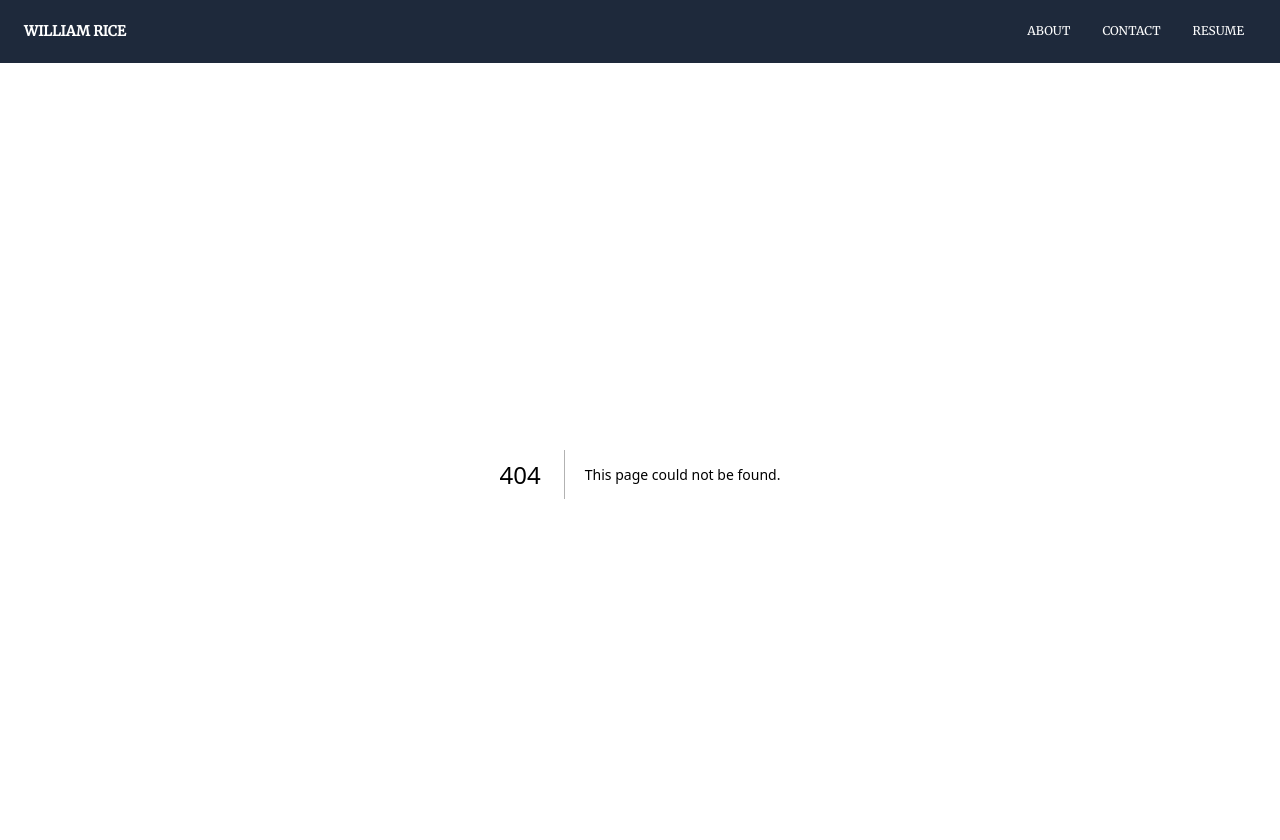
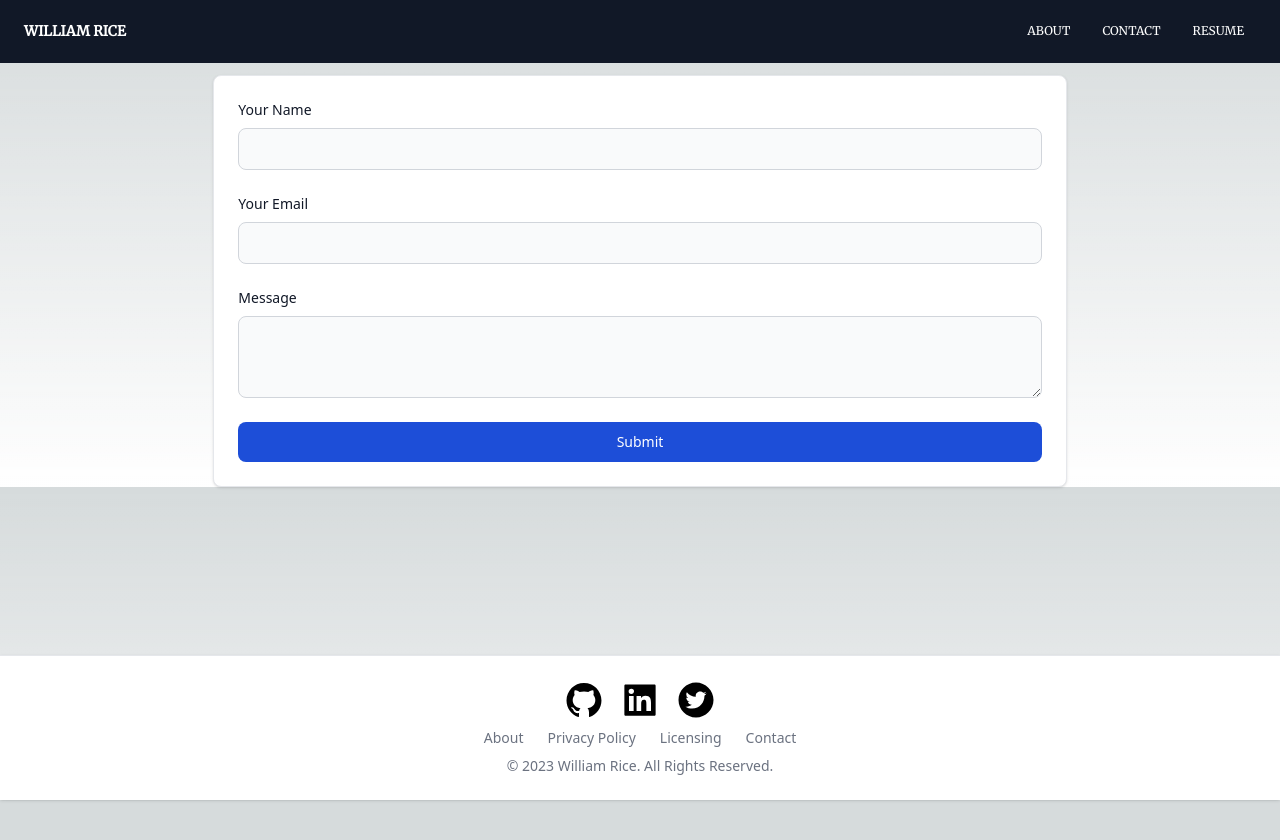
Before and after one commit to williamrice/williamarice-web, a Next.js app: page /contact in a window 1280 px wide. Before the commit this address had no page. Shown: the top 840 px of the page. After the commit the page ends 800 px from the top, so only its background shows below. Built offline with nearby package versions, Linux system fonts and the light colour scheme.

Commit message:
Frontend work

```diff
--- /dev/null
+++ b/app/contact/page.tsx
@@ -0,0 +1,12 @@
+import ContactForm from "@/components/ContactForm";
+import React from "react";
+
+const ContactPage = () => {
+  return (
+    <div className="flex justify-center w-full">
+      <ContactForm />
+    </div>
+  );
+};
+
+export default ContactPage;
--- a/app/layout.tsx
+++ b/app/layout.tsx
@@ -1,4 +1,5 @@
 import Navbar from "@/components/NavBar";
+import Footer from "@/components/Footer";
 import "./globals.css";
 import type { Metadata } from "next";
 
@@ -17,6 +18,7 @@ export default function RootLayout({
       <body>
         <Navbar fixed={false} />
         {children}
+        <Footer />
       </body>
     </html>
   );
--- a/app/page.tsx
+++ b/app/page.tsx
@@ -1,9 +1,12 @@
+import JumboTron from "@/components/JumboTron";
 import Image from "next/image";
 
 export default function Home() {
   return (
     <div className="flex flex-col items-center justify-center w-full flex-1 px-20 text-center">
-      <h1>Website Coming Soon</h1>
+      <div>
+        <JumboTron />
+      </div>
     </div>
   );
 }
--- /dev/null
+++ b/components/ContactForm.tsx
@@ -0,0 +1,64 @@
+import React from "react";
+
+const ContactForm = () => {
+  return (
+    <div className="block w-2/3 p-6 bg-white border border-gray-200 rounded-lg shadow  dark:bg-gray-900 dark:border-gray-700 ">
+      <form>
+        <div className="mb-6">
+          <label
+            htmlFor="email"
+            className="block mb-2 text-sm font-medium text-gray-900 dark:text-white"
+          >
+            Your Name
+          </label>
+          <input
+            type="text"
+            id="name"
+            className="bg-gray-50 border border-gray-300 text-gray-900 text-sm rounded-lg focus:ring-blue-500 focus:border-blue-500 block w-full p-2.5 dark:bg-gray-700 dark:border-gray-600 dark:placeholder-gray-400 dark:text-white dark:focus:ring-blue-500 dark:focus:border-blue-500"
+            required
+          />
+        </div>
+        <div className="mb-6">
+          <label
+            htmlFor="password"
+            className="block mb-2 text-sm font-medium text-gray-900 dark:text-white"
+          >
+            Your Email
+          </label>
+          <input
+            type="email"
+            id="email"
+            className="bg-gray-50 border border-gray-300 text-gray-900 text-sm rounded-lg focus:ring-blue-500 focus:border-blue-500 block w-full p-2.5 dark:bg-gray-700 dark:border-gray-600 dark:placeholder-gray-400 dark:text-white dark:focus:ring-blue-500 dark:focus:border-blue-500"
+            required
+          />
+        </div>
+        <div className="mb-6">
+          <label
+            htmlFor="message"
+            className="block mb-2 text-sm font-medium text-gray-900 dark:text-white"
+          >
+            Message
+          </label>
+          <textarea
+            id="message"
+            rows={3}
+            cols={40}
+            className="bg-gray-50 border border-gray-300 text-gray-900 text-sm rounded-lg focus:ring-blue-500 focus:border-blue-500 block w-full p-2.5 dark:bg-gray-700 dark:border-gray-600 dark:placeholder-gray-400 dark:text-white dark:focus:ring-blue-500 dark:focus:border-blue-500"
+            required
+          />
+        </div>
+
+        <div className="sm:flex sm:justify-center">
+          <button
+            type="submit"
+            className="text-white bg-blue-700 hover:bg-blue-800 focus:ring-4 focus:outline-none focus:ring-blue-300 font-medium rounded-lg text-sm w-full sm:w-90 px-5 py-2.5 text-center dark:bg-blue-600 dark:hover:bg-blue-700 dark:focus:ring-blue-800"
+          >
+            Submit
+          </button>
+        </div>
+      </form>
+    </div>
+  );
+};
+
+export default ContactForm;
--- /dev/null
+++ b/components/Footer.tsx
@@ -0,0 +1,46 @@
+import React from "react";
+
+import SocialLinks from "./SocialLinks";
+
+const Footer = () => {
+  return (
+    <footer className="fixed bottom-0 left-0 z-20 w-full p-4 bg-white border-t border-gray-200 shadow md:flex-col md:items-center md:justify-center md:p-6 dark:bg-gray-900 dark:border-gray-600">
+      <div className="flex justify-center gap-4 mb-2">
+        <SocialLinks />
+      </div>
+      <ul className="flex flex-wrap justify-center mt-3 text-sm font-medium text-gray-500 dark:text-gray-400 sm:mt-0 mb-2">
+        <li>
+          <a href="#" className="mr-4 hover:underline md:mr-6">
+            About
+          </a>
+        </li>
+        <li>
+          <a href="#" className="mr-4 hover:underline md:mr-6">
+            Privacy Policy
+          </a>
+        </li>
+        <li>
+          <a href="#" className="mr-4 hover:underline md:mr-6">
+            Licensing
+          </a>
+        </li>
+        <li>
+          <a href="#" className="hover:underline">
+            Contact
+          </a>
+        </li>
+      </ul>
+      <div className="flex justify-center">
+        <span className="text-sm text-gray-500 sm:text-center dark:text-gray-400">
+          © {new Date().getFullYear()}{" "}
+          <a href="https://www.williamarice.com" className="hover:underline">
+            William Rice
+          </a>
+          . All Rights Reserved.
+        </span>
+      </div>
+    </footer>
+  );
+};
+
+export default Footer;
--- /dev/null
+++ b/components/JumboTron.tsx
@@ -0,0 +1,42 @@
+import React from "react";
+import Image from "next/image";
+import {
+  AiFillGithub,
+  AiFillLinkedin,
+  AiFillTwitterCircle,
+} from "react-icons/ai";
+
+const JumboTron = () => {
+  return (
+    <section className="bg-white dark:bg-gray-900 rounded-md">
+      <div className="py-6 px-4 mx-auto max-w-screen-xl text-center lg:py-10">
+        <div className="w-full flex justify-center mb-6">
+          <Image
+            alt="Profile Picture"
+            src="/profile_tie.jpg"
+            width={150}
+            height={150}
+            className="rounded-full"
+          />
+        </div>
+        <h1 className="mb-4 text-4xl font-extrabold tracking-tight leading-none text-gray-900 md:text-5xl lg:text-6xl dark:text-white">
+          William Rice
+        </h1>
+        <p className="mb-8 text-lg font-normal text-gray-500 lg:text-xl sm:px-16 lg:px-48 dark:text-gray-400">
+          Welcome to my personal space on the web! I&apos;m just another nerd
+          that enjoys software development, 3d printing, and gaming.
+        </p>
+        <a href="https://williamrice.github.io" target="blank">
+          <button
+            type="button"
+            className="text-gray-900 hover:text-white border border-gray-800 hover:bg-gray-900 focus:ring-4 focus:outline-none focus:ring-gray-300 font-medium rounded-lg text-md px-8 py-2.5 text-center mr-2 mb-2 dark:border-gray-600 dark:text-gray-400 dark:hover:text-white dark:hover:bg-gray-600 dark:focus:ring-gray-800"
+          >
+            View My Resume
+          </button>
+        </a>
+      </div>
+    </section>
+  );
+};
+
+export default JumboTron;
--- a/components/NavBar.tsx
+++ b/components/NavBar.tsx
@@ -20,12 +20,12 @@ export default function Navbar({ fixed }: NavBarProps) {
   const [navbarOpen, setNavbarOpen] = React.useState(false);
   return (
     <>
-      <div className="relative flex flex-wrap items-center justify-between px-2 py-3 bg-slate-800 mb-3">
+      <div className="relative flex flex-wrap items-center justify-between px-2 py-3 bg-gray-900 mb-3">
         <div className="container px-4 mx-auto flex flex-wrap items-center justify-between">
           <div className="w-full relative flex justify-between lg:w-auto lg:static lg:block lg:justify-start">
             <a
               className={`${merriweather.className} text-sm font-bold leading-relaxed inline-block mr-4 py-2 whitespace-nowrap uppercase text-white`}
-              href="#pablo"
+              href="/"
             >
               William Rice
             </a>
@@ -34,7 +34,7 @@ export default function Navbar({ fixed }: NavBarProps) {
               type="button"
               onClick={() => setNavbarOpen(!navbarOpen)}
             >
-              <AiOutlineMenu size={30} />
+              <AiOutlineMenu size={25} />
             </button>
           </div>
           <div
@@ -48,7 +48,7 @@ export default function Navbar({ fixed }: NavBarProps) {
               <li className="nav-item">
                 <a
                   className="px-3 py-2 flex items-center text-xs uppercase font-bold leading-snug text-white hover:opacity-75"
-                  href="#pablo"
+                  href="#"
                 >
                   <span className={`${merriweather.className} ml-2`}>
                     About
@@ -58,7 +58,7 @@ export default function Navbar({ fixed }: NavBarProps) {
               <li className="nav-item">
                 <a
                   className="px-3 py-2 flex items-center text-xs uppercase font-bold leading-snug text-white hover:opacity-75"
-                  href="#pablo"
+                  href="/contact"
                 >
                   <span className={`${merriweather.className} ml-2`}>
                     Contact
@@ -68,7 +68,8 @@ export default function Navbar({ fixed }: NavBarProps) {
               <li className="nav-item">
                 <a
                   className="px-3 py-2 flex items-center text-xs uppercase font-bold leading-snug text-white hover:opacity-75"
-                  href="#pablo"
+                  href="https://williamrice.github.io"
+                  target="blank"
                 >
                   <span className={`${merriweather.className} ml-2`}>
                     Resume
--- /dev/null
+++ b/components/SocialLinks.tsx
@@ -0,0 +1,31 @@
+import React from "react";
+import {
+  AiFillGithub,
+  AiFillLinkedin,
+  AiFillTwitterCircle,
+} from "react-icons/ai";
+
+const SocialLinks = () => {
+  const size: number = 40;
+  return (
+    <>
+      <a href="https://www.github.com/williamrice" target="blank">
+        <AiFillGithub size={size} className="hover:text-black cursor-pointer" />
+      </a>
+      <a href="https://www.linkedin.com/in/realwilliamrice/" target="blank">
+        <AiFillLinkedin
+          size={size}
+          className="hover:text-blue-700 cursor-pointer"
+        />
+      </a>
+      <a href="https:www.twitter.com/bill2rice" target="blank">
+        <AiFillTwitterCircle
+          size={size}
+          className="hover:text-sky-500 cursor-pointer"
+        />
+      </a>
+    </>
+  );
+};
+
+export default SocialLinks;
```
Also changed, not shown: 1 other file (tests, documents, lock files or other folders).
